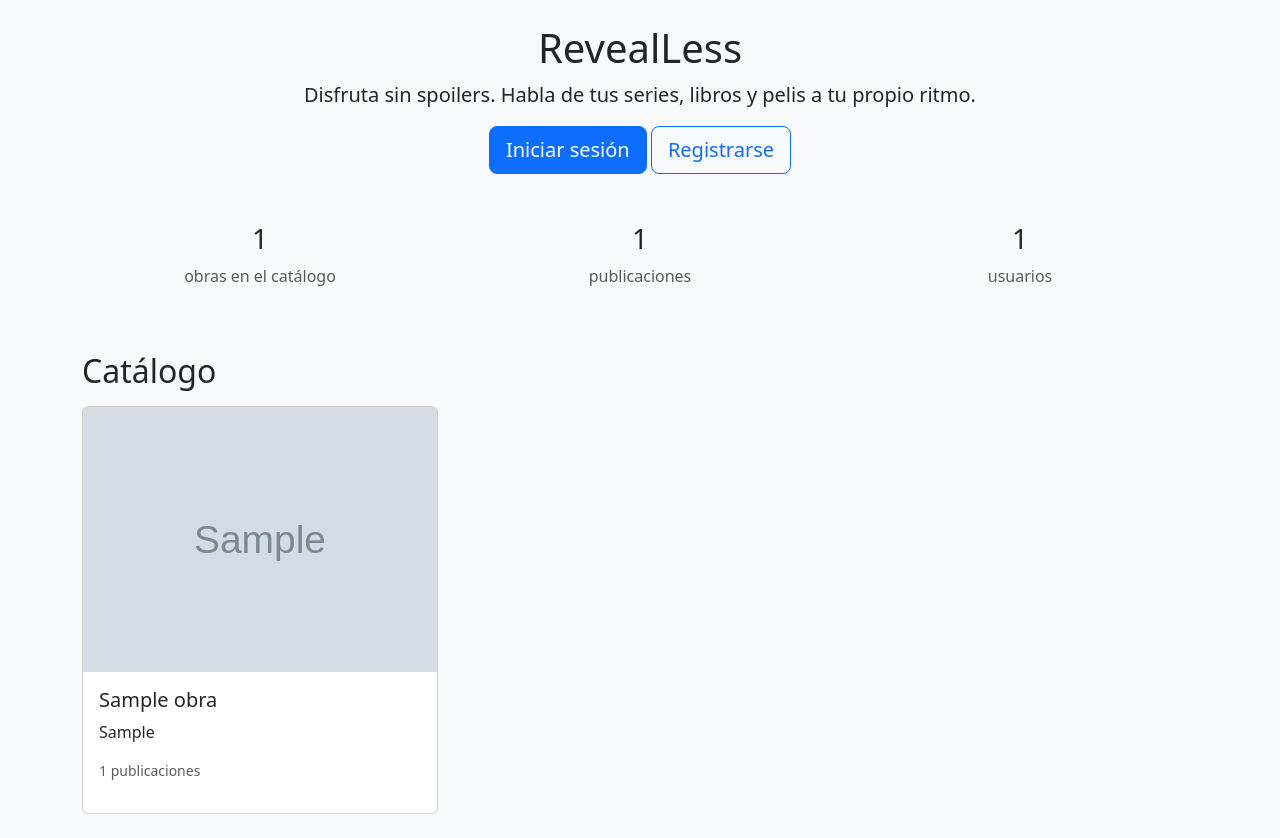
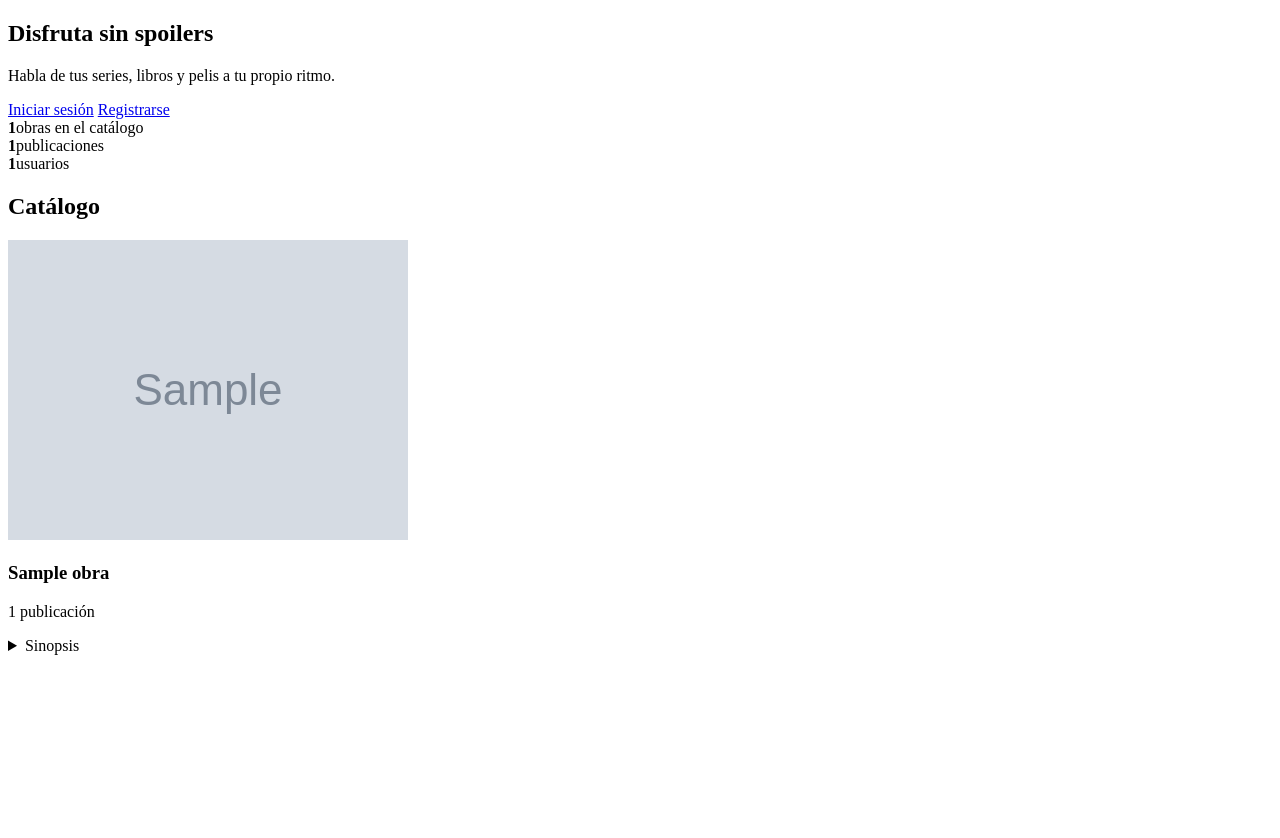
Before and after one commit to ASCiiLex/RevealLess, a Django app: page /feed/ in a window 1280 px wide. After the commit the page ends 655 px from the top, so only its background shows below. Run offline with Django 4.2, Linux system fonts and the light colour scheme; tables that the repository leaves empty hold one stand-in row (values such as "Sample post"); grey boxes marked "Sample" are stand-in pictures.

Commit message:
feat(frontend): landing pública y aviso de post inexistente con el estilo de la app, portadas más pequeñas y sinopsis colapsables

```diff
--- a/core/templates/base_public.html
+++ b/core/templates/base_public.html
@@ -1,12 +1,18 @@
-<!DOCTYPE html>
+{% load vite_tags %}<!DOCTYPE html>
 <html lang="es">
 <head>
     <meta charset="UTF-8">
     <meta name="viewport" content="width=device-width, initial-scale=1">
     <title>RevealLess</title>
-    <link rel="stylesheet" href="https://cdn.jsdelivr.net/npm/bootstrap@5.3.2/dist/css/bootstrap.min.css">
+    {% vite_asset 'src/landing.tsx' %}
 </head>
-<body class="bg-light">
+<body>
+    <header class="pl-header">
+        <div class="container pl-header-inner">
+            <a class="pl-logo" href="/" aria-label="RevealLess"></a>
+        </div>
+    </header>
+
     {% block content %}
     {% endblock %}
 </body>
--- a/core/templates/feed/public_landing.html
+++ b/core/templates/feed/public_landing.html
@@ -1,44 +1,38 @@
 {% extends 'base_public.html' %}
 {% block content %}
-<div class="container mt-4">
-    <div class="text-center mb-5">
-        <h1>RevealLess</h1>
-        <p class="lead">Disfruta sin spoilers. Habla de tus series, libros y pelis a tu propio ritmo.</p>
-        <a href="/cuentas/login-react/" class="btn btn-primary btn-lg">Iniciar sesión</a>
-        <a href="/cuentas/register-react/" class="btn btn-outline-primary btn-lg">Registrarse</a>
-    </div>
+<main class="container pl-main">
+    <section class="pl-hero">
+        <h1>Disfruta sin spoilers</h1>
+        <p class="pl-lead">Habla de tus series, libros y pelis a tu propio ritmo.</p>
+        <div class="pl-actions">
+            <a class="pl-btn pl-btn-primary" href="/cuentas/login-react/">Iniciar sesión</a>
+            <a class="pl-btn pl-btn-ghost" href="/cuentas/register-react/">Registrarse</a>
+        </div>
+    </section>
 
-    <div class="row text-center mb-5">
-        <div class="col">
-            <h3>{{ stats.obras_count }}</h3>
-            <p class="text-muted">obras en el catálogo</p>
-        </div>
-        <div class="col">
-            <h3>{{ stats.posts_count }}</h3>
-            <p class="text-muted">publicaciones</p>
-        </div>
-        <div class="col">
-            <h3>{{ stats.usuarios_count }}</h3>
-            <p class="text-muted">usuarios</p>
-        </div>
-    </div>
+    <section class="pl-stats">
+        <div class="pl-stat"><strong>{{ stats.obras_count }}</strong><span>obras en el catálogo</span></div>
+        <div class="pl-stat"><strong>{{ stats.posts_count }}</strong><span>publicaciones</span></div>
+        <div class="pl-stat"><strong>{{ stats.usuarios_count }}</strong><span>usuarios</span></div>
+    </section>
 
-    <h2 class="mb-3">Catálogo</h2>
-    <div class="row">
+    <h2 class="pl-section-title">Catálogo</h2>
+    <div class="pl-grid">
         {% for obra in obras %}
-        <div class="col-md-4 mb-4">
-            <div class="card h-100">
-                <img src="{{ obra.image_url }}" class="card-img-top" alt="{{ obra.titulo }}">
-                <div class="card-body">
-                    <h5 class="card-title">{{ obra.titulo }}</h5>
-                    <p class="card-text">{{ obra.sinopsis|default:"Sin sinopsis todavía." }}</p>
-                    <p class="text-muted small">{{ obra.posts_total }} publicaciones</p>
-                </div>
+        <article class="pl-card">
+            <img src="{{ obra.image_url }}" alt="{{ obra.titulo }}" loading="lazy">
+            <div class="pl-card-body">
+                <h3>{{ obra.titulo }}</h3>
+                <p class="pl-meta">{{ obra.posts_total }} publicaci{{ obra.posts_total|pluralize:"ón,ones" }}</p>
+                <details>
+                    <summary>Sinopsis</summary>
+                    <p>{{ obra.sinopsis|default:"Sin sinopsis todavía." }}</p>
+                </details>
             </div>
-        </div>
+        </article>
         {% empty %}
-        <p class="text-muted">Todavía no hay obras en el catálogo.</p>
+        <p class="pl-empty">Todavía no hay obras en el catálogo.</p>
         {% endfor %}
     </div>
-</div>
+</main>
 {% endblock %}
--- a/feed/test_landing.py
+++ b/feed/test_landing.py
@@ -23,6 +23,10 @@ class LandingPublicaTests(TestCase):
     def test_landing_no_enlaza_a_vistas_clasicas(self):
         response = self.client.get(reverse('feed'))
         self.assertNotContains(response, 'href="/cuentas/login/"')
+
+    def test_sinopsis_es_colapsable(self):
+        response = self.client.get(reverse('feed'))
+        self.assertContains(response, '<details>')
 
     def test_usuario_autenticado_va_al_feed_react(self):
         self.client.force_login(User.objects.create_user('landing_user', password='x'))
--- /dev/null
+++ b/frontend/src/landing.tsx
@@ -0,0 +1,2 @@
+import './styles/global.css'
+import './styles/landing.css'
--- a/frontend/vite.config.ts
+++ b/frontend/vite.config.ts
@@ -11,6 +11,7 @@ export default defineConfig(({ command }) => ({
     rollupOptions: {
       input: {
         main: 'src/main.tsx',
+        landing: 'src/landing.tsx',
         progreso: 'src/progreso.tsx',
         suscripciones: 'src/suscripciones.tsx',
         login: 'src/login.tsx',
```
Also changed, not shown: core/templates/notifications/post_not_found.html (+5 -10 lines), frontend/src/styles/landing.css (added, +173 -0 lines).
